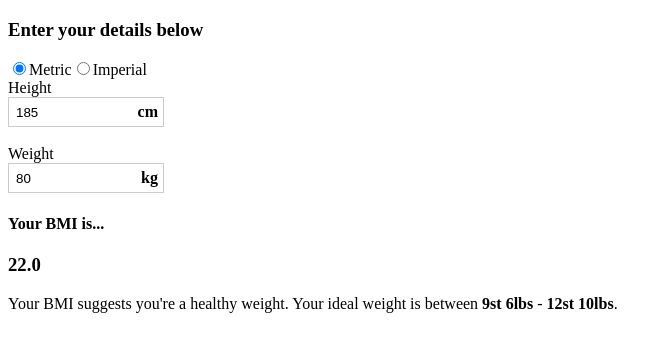
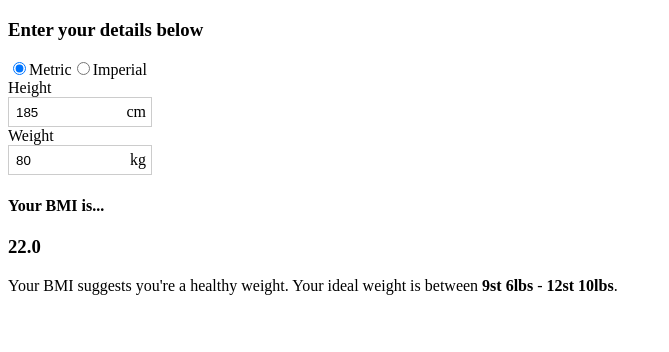
Before and after one commit to daxoliveira/bmi-calculator, a React (Vite) app: page / in a window 1280 px wide. Shown: the top 352 px of the page, without its empty margins (0-669 px from the left). Built offline with nearby package versions, Linux system fonts and the light colour scheme.

Commit message:
refactor and style metric form

```diff
--- /dev/null
+++ b/src/components/MetricForm.css
@@ -0,0 +1,31 @@
+.input-container {
+  display: flex;
+  align-items: center;
+  justify-content: space-between;
+  border: 1px solid #ccc;
+  width: 9rem;
+  padding: 5px;
+  transition: border-color 0.3s; /* Added transition for smoother feedback */
+  box-sizing: border-box; /* Include padding and borders in the width */
+}
+
+.input-container.submitted {
+  border-color: #4caf50; /* Change border color on submission */
+}
+
+.input-container input {
+  border: none;
+  width: 100%;
+  -mox-appearance: textfield; /* Remove spinners on number inputs */
+  appearance: textfield; /* Define standard property for compatibility */
+  box-sizing: border-box; /* Include padding and borders in the width */
+
+}
+
+.input-container input:focus {
+  outline: none;
+}
+
+.input-container span {
+  margin-left: 5px;
+}
--- a/src/components/MetricForm.jsx
+++ b/src/components/MetricForm.jsx
@@ -1,85 +1,55 @@
+import { useState } from 'react';
+import './MetricForm.css';
 
-export default function MetricForm({ height, weight, onHeightChangeMetric, onWeightChangeMetric, onBMICalculation }) {
+export default function MetricForm({
+  height,
+  weight,
+  onHeightChangeMetric,
+  onWeightChangeMetric,
+  onBMICalculation,
+}) {
+  const [submitted, setSubmitted] = useState(false);
+
+  const handleKeyDown = (e) => {
+    if (e.key === 'Enter') {
+      e.preventDefault();
+      onBMICalculation(e.target.value);
+      setSubmitted(true);
+    }
+  };
+
   return (
-    <form
-
-    >
+    <form>
       <label>
         Height
-        <br />
+        <div className={`input-container ${submitted ? 'submitted' : ''}`}>
+          <input
+            type="number"
+            name="height"
+            placeholder="185"
+            id="height"
+            value={height}
+            onChange={(e) => onHeightChangeMetric(e.target.value)}
+          />
+          <span>cm</span>
+        </div>
+      </label>
 
-        <div
-          style={{
-            display: "flex",
-            alignItems: "center",
-            justifyContent: "space-between",
-            border: "1px solid #ccc",
-            width: "9rem",
-            padding: "5px"
-          }}
-          >
-        <input
-          type='number'
-          name='height'
-          placeholder='185cm'
-          id='height'
-          value={height}
-          onChange={(e) => onHeightChangeMetric(e.target.value)}
-          style={{
-            border: "none",
-            width: "6.25rem",
-
-          }}
-          />
-          <strong>cm</strong>
-        </div>
-
-      </label>
-      <br />
       <label>
         Weight
-        <br />
-
-        <div
-          style={{
-            display: "flex",
-            alignItems: "center",
-            justifyContent: "space-between",
-            border: "1px solid #ccc",
-            width: "9rem",
-            padding: "5px"
-          }}
-          >
-        <input
-          type='number'
-          name='weight'
-          placeholder='80kg'
-          id='weight'
-          value={weight}
-          onChange={(e) => onWeightChangeMetric(e.target.value)}
-          style={{
-            border: "none",
-            width: "6.25rem",
-
-          }}
-          onKeyDown={(e) => {
-              if (e.key === 'Enter') {
-                e.preventDefault();
-                onBMICalculation(e.target.value);
-              }
-            }
-          }
+        <div className={`input-container ${submitted ? 'submitted' : ''}`}>
+          <input
+            type="number"
+            name="weight"
+            placeholder="80"
+            id="weight"
+            value={weight}
+            onChange={(e) => onWeightChangeMetric(e.target.value)}
+            onKeyDown={handleKeyDown}
           />
-          <strong>kg</strong>
+          <span>kg</span>
         </div>
-
       </label>
     </form>
   );
 }
-
-// add this to future css
-// input[type="number"] {
-//  -webkit-appearance: none;
-// -moz-appearance: textfield;
-// }
```
